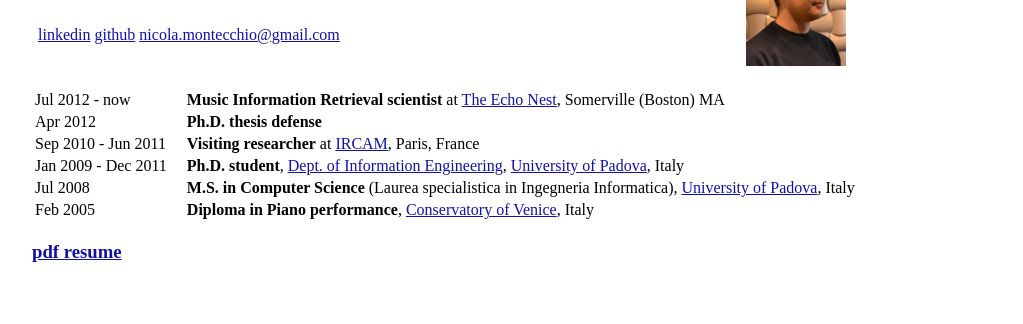
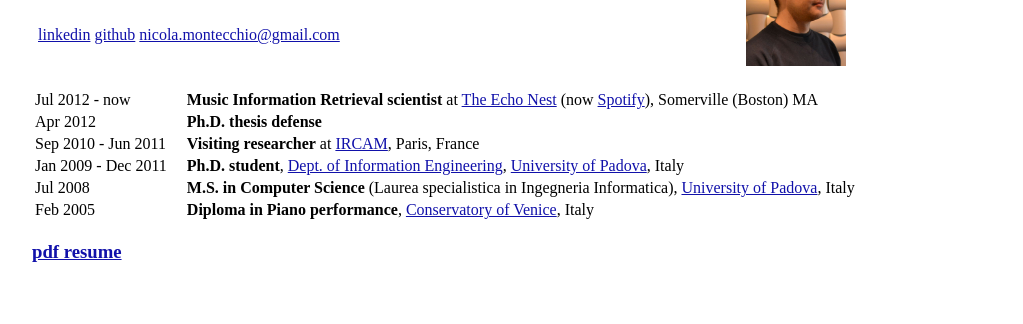
Before and after one commit to nicolamontecchio/nicolamontecchio.github.io, a plain HTML site: page index.html in a window 1280 px wide. Shown: the part 77-401 px from the top of the page, without its empty margins (128-1151 px from the left). Drawn offline with nearby package versions, Linux system fonts and the light colour scheme.

Commit message:
spotify ref

```diff
--- a/index.html
+++ b/index.html
@@ -45,7 +45,7 @@
 
     <!-- <h1><a id="#hbio">bio</a></h1> -->
     <table width="" cellspacing="" cellpadding="" border="0px">
-      <tr><td>Jul 2012 - now</td><td>&nbsp;&nbsp;&nbsp;</td><td><b>Music Information Retrieval scientist</b> at <a href="http://the.echonest.com">The Echo Nest</a>, Somerville (Boston) MA</td></tr>
+      <tr><td>Jul 2012 - now</td><td>&nbsp;&nbsp;&nbsp;</td><td><b>Music Information Retrieval scientist</b> at <a href="http://the.echonest.com">The Echo Nest</a> (now <a href="http://www.spotify.com">Spotify</a>), Somerville (Boston) MA</td></tr>
       <tr><td>Apr 2012</td><td>&nbsp;&nbsp;&nbsp;</td><td><b>Ph.D. thesis defense</b> </td></tr>
       <tr><td>Sep 2010 - Jun 2011</td><td></td><td><b>Visiting researcher</b> at <a href="http://www.ircam.fr">IRCAM</a>, Paris, France</td></tr>
       <tr><td>Jan 2009 - Dec 2011</td><td>&nbsp;&nbsp;&nbsp;</td><td><b>Ph.D. student</b>, <a href="http://www.dei.unipd.it">Dept. of Information Engineering</a>, <a href="http://www.unipd.it">University of Padova</a>, Italy</td></tr>
```
Also changed, not shown: 1 other file.
